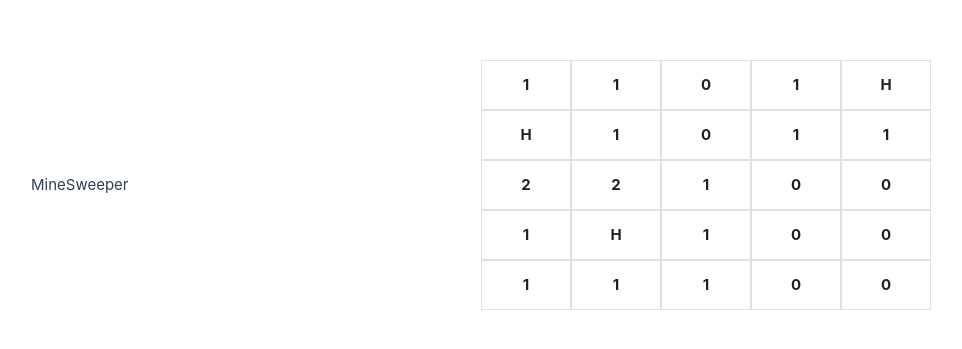
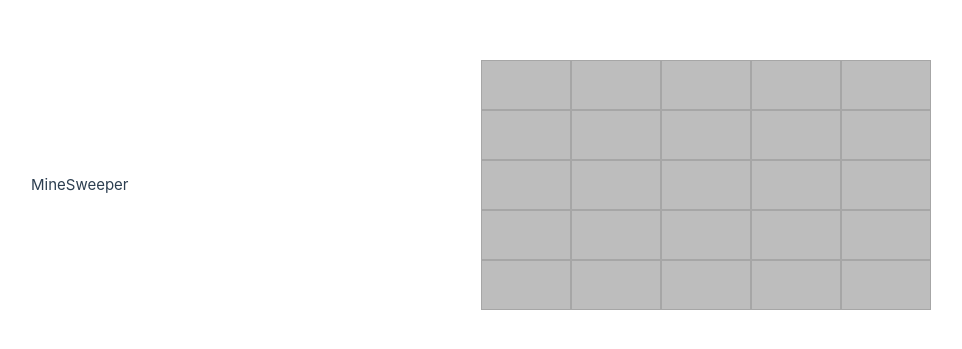
Before and after one commit to leonbohdan/minesweeper-leetio, a Vue app: page / in a window 1280 px wide. Shown: the part 215-564 px from the top of the page, without its empty margins (159-1121 px from the left). Built offline with nearby package versions, Linux system fonts and the light colour scheme.

Commit message:
add logic for handling click

```diff
--- a/src/App.vue
+++ b/src/App.vue
@@ -7,6 +7,7 @@ const cellModel = ref({
   value: 0,
   isHole: false,
   id: null,
+  visible: false,
 });
 
 const rows = ref(5);
@@ -91,8 +92,29 @@ const checkCell = (rowCoordinate, colCoordinate) => {
   return holesCoordination.value.includes(`${rowCoordinate}-${colCoordinate}`) ? 1 : 0;
 };
 
-const handleClick = (cell) => {
-  console.log('handleClick', cell);
+const handleClick = (id) => {
+  gridStructure.value = gridStructure.value.map((row) => {
+    return row.map((col) => {
+      if (col.id === id) {
+        return {
+          ...col,
+          visible: true,
+        };
+      }
+
+      return col;
+    });
+  });
+};
+
+const formattedCellValue = (value) => {
+  return value ? value : '';
+};
+
+const cellColor = ({ visible, isHole }) => {
+  const holeTextColor = isHole ? 'text-red' : '';
+
+  return visible ? `grey-lighten-3 ${holeTextColor}` : 'grey-lighten-1';
 };
 
 onMounted(() => {
@@ -111,15 +133,19 @@ onMounted(() => {
       no-gutters
       dense
     >
-      <v-col v-for="cell in row" :key="cell.id">
+      <v-col v-for="cell in row" :key="cell">
         <v-sheet
           class="d-flex align-center justify-center pa-2 ma-0 font-weight-bold"
           border
           min-width="90"
           min-height="50"
-          @click="handleClick(cell)"
+          style="cursor: pointer"
+          :color="cellColor(cell)"
+          @click="handleClick(cell.id)"
         >
-          {{ cell.value }}
+          <template v-if="cell.visible">
+            {{ formattedCellValue(cell.value) }}
+          </template>
         </v-sheet>
       </v-col>
     </v-row>
```
